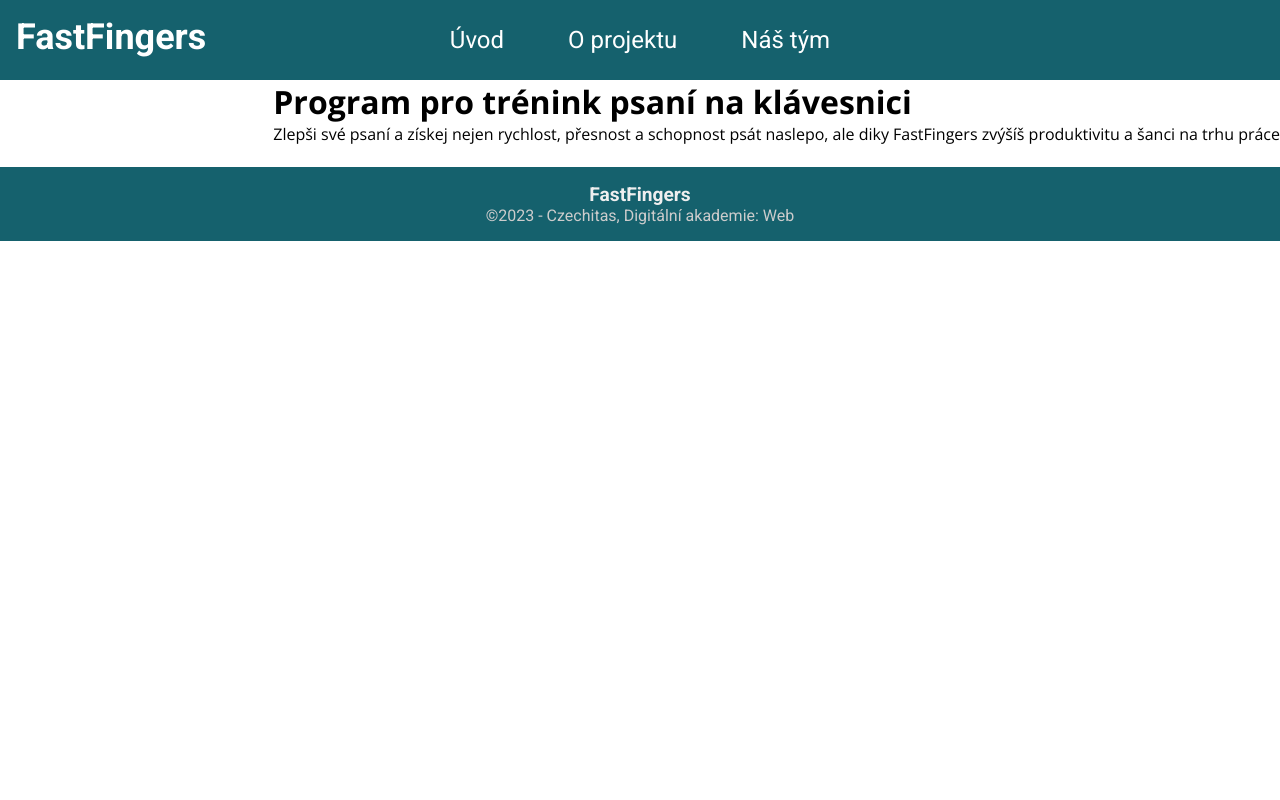
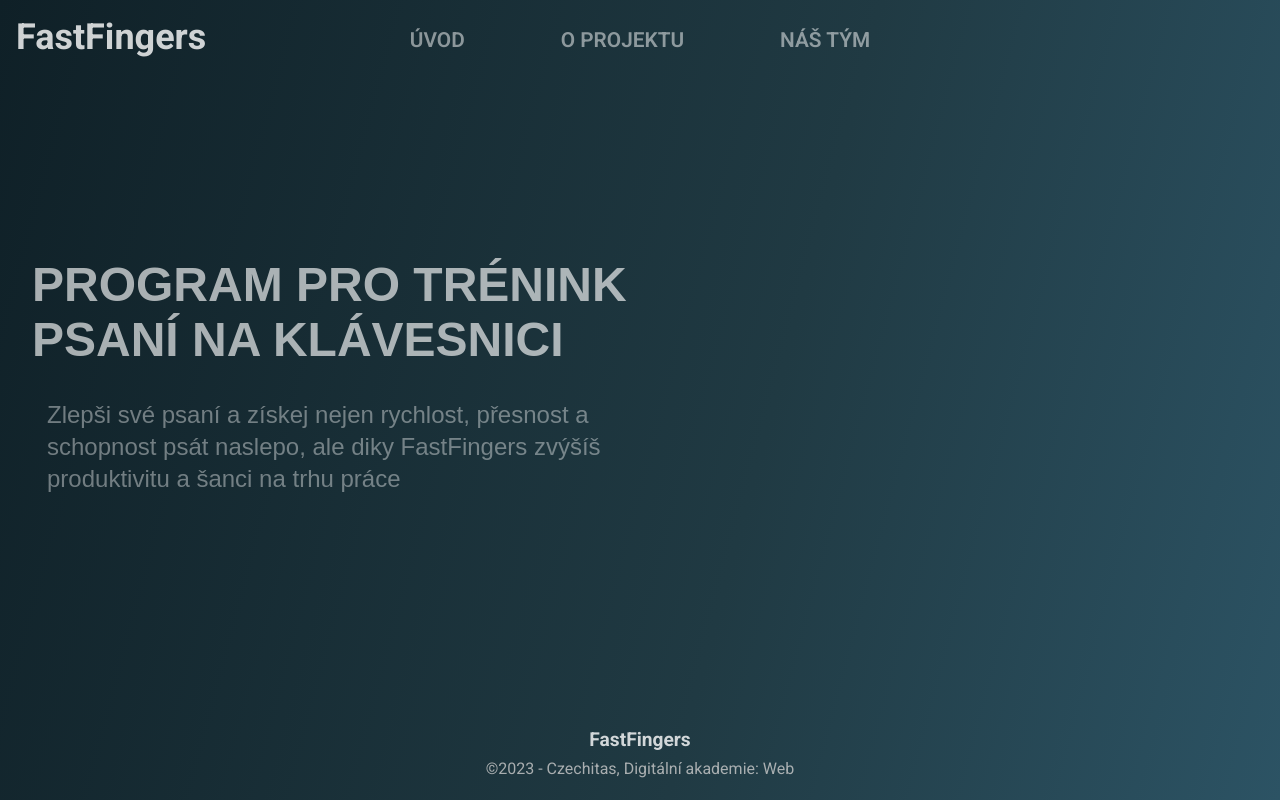
Before and after one commit to NataliiaHl/o-projektu, a React app: page / in a window 1280 px wide. Built offline with nearby package versions, Linux system fonts and the light colour scheme.

Commit message:
Edit styles

```diff
--- a/src/components/Footer/index.jsx
+++ b/src/components/Footer/index.jsx
@@ -4,11 +4,11 @@
 const Footer = () => {
   return (
     <footer>
-      <div className='footer__container'>
-        <div className='footer__title'>
+      <div className='footer-container'>
+        <div className='footer-title'>
           FastFingers
         </div>
-        <div className='copyright'>
+        <div className='footer-text'>
           &copy;2023 - Czechitas, Digitální akademie: Web
         </div>
       </div>
--- a/src/components/Footer/style.css
+++ b/src/components/Footer/style.css
@@ -3,24 +3,28 @@
 footer {
   width: 100%;
   font-family: 'Roboto', sans-serif;
-  background-color: #15616D;
-  color: #EFEFEF;
-  margin-top: auto;
+  background: transparent;
+  color: white;
   padding: 1rem 0;
+  position: fixed;
+  bottom: 0;
 }
 
-.footer__container {
+.footer-container {
   display: flex;
   flex-direction: column;
   align-items: center;
+  opacity: 0.8;
+  line-height: 1.8rem;
+
 }
 
-.footer__title {
+.footer-title {
   font-weight: bold;
   font-size: 120%;
   text-align: center;
 }
 
-.copyright {
+.footer-text {
   color: #ccc;
 }
--- a/src/components/Header/index.jsx
+++ b/src/components/Header/index.jsx
@@ -16,15 +16,11 @@
                 <div className="navigation">
                     <button className="nav-btn" onClick={toggleNav}></button>
                     <div className={`rollout-nav ${!navOpen ? 'nav-closed' : ''}`}>
-                        <a>
-                            <Link to="/">Úvod</Link>
-                        </a>
-                        <a>
-                            <Link to="/about_project">O projektu</Link>
-                        </a>
-                        <a>
-                            <Link to="/about_team">Náš tým</Link>
-                        </a>
+
+                        <Link to="/">Úvod</Link>
+                        <Link to="/about_project">O projektu</Link>
+                        <Link to="/about_team">Náš tým</Link>
+
                     </div>
                 </div>
             </div>
--- a/src/components/Header/style.css
+++ b/src/components/Header/style.css
@@ -7,7 +7,7 @@
     font-family: 'Roboto', sans-serif;
     font-size: 24px;
     color: white;
-    background-color: #15616D;
+    background: transparent;
 }
 
 .container {
@@ -20,6 +20,7 @@
     position: absolute;
     left: 1rem;
     top: 1rem;
+    opacity: 0.8;
 }
 
 .navigation {
@@ -33,8 +34,7 @@
     display: flex;
     flex-direction: column;
     align-items: flex-start;
-    background-color: #15616D;
-
+    background: transparent
 }
 
 .nav-btn {
@@ -49,11 +49,24 @@
 }
 
 a {
-    color: inherit;
+    display: block;
+    /* box-shadow: 4px 0px 4px rgba(0, 0, 0, 0.3); */
+    color: #fff;
+    text-decoration: none;
+    text-transform: uppercase;
+    font-size: 1.3rem;
+    font-weight: 600;
+    transition: 0.5s;
+    line-height: 40px;
+    padding: 0rem 2rem;
+    opacity: 0.5;
+    margin: 0;
 }
 
 .rollout-nav a:hover {
     cursor: pointer;
+    opacity: 1;
+
 }
 
 .nav-closed {
--- a/src/index.jsx
+++ b/src/index.jsx
@@ -10,11 +10,11 @@
 
 const App = () => {
   return (
-    <div className="container">
+    <div className="main-container">
       <Header />
       <HomePage />
       <Footer />
-  </div>
+    </div>
   );
 };
 
--- a/src/pages/HomePage/index.jsx
+++ b/src/pages/HomePage/index.jsx
@@ -1,19 +1,20 @@
 import React from "react";
 import './style.css'
-import Header from "../../components/Header";
-import Footer from "../../components/Footer";
+
 
 const HomePage = () => {
   return (
-    <div>
-      <main>
+    <section className="homepage-section active">
+      <div className="homepage-heading">
         <h1>Program pro trénink psaní na klávesnici</h1>
         <p>
           Zlepši své psaní a získej nejen rychlost, přesnost a schopnost psát naslepo, ale diky <span>FastFingers</span> zvýšíš produktivitu a šanci na trhu práce
         </p>
+      </div>
+      <div className="homepage-image" >
         <img src="" alt="" />
-      </main>
-    </div>
+      </div>
+    </section>
 
   )
 }
--- a/src/pages/HomePage/style.css
+++ b/src/pages/HomePage/style.css
@@ -0,0 +1,32 @@
+.homepage-section {
+  height: 80vh;
+  width: 700px;
+  display: flex;
+  flex-direction: column;
+  justify-content: center;
+  align-items: center;
+  flex-wrap: wrap;
+  position: fixed;
+  padding-left: 2rem;
+}
+
+.homepage-heading {
+  margin-bottom: 15px;
+  font-size: 2rem;
+  font-weight: 400;
+  color: #fff;
+  opacity: 0.8;
+}
+
+.homepage-heading h1 {
+  text-transform: uppercase;
+  margin-bottom: 2rem;
+  opacity: 0.8;
+}
+
+.homepage-heading p {
+  font-size: 1.5rem;
+  margin: 15px;
+  opacity: 0.5;
+  line-height: 2rem;
+}
--- a/src/style.css
+++ b/src/style.css
@@ -3,6 +3,8 @@
 html {
   box-sizing: border-box;
   font-family: 'Open Sans', sans-serif;
+  height: 100%;
+
 }
 
 *,
@@ -13,7 +15,18 @@
   padding: 0;
 }
 
-.container {
+body {
+  width: 100%;
+  min-height: 100vh;
+  font-family: sans-serif;
+  margin: 0;
+  background: transparent linear-gradient(105deg, #0F2027 0%, #203A43 59%, #2C5364 100%) 0% 0% no-repeat padding-box;
+  display: flex;
+  flex-direction: column;
+}
+
+.main-container {
   margin-right: auto;
   margin-left: auto;
+  flex-grow: 1;
 }
```
Also changed, not shown: src/pages/HomePage/img/laptop.jpg (added).
